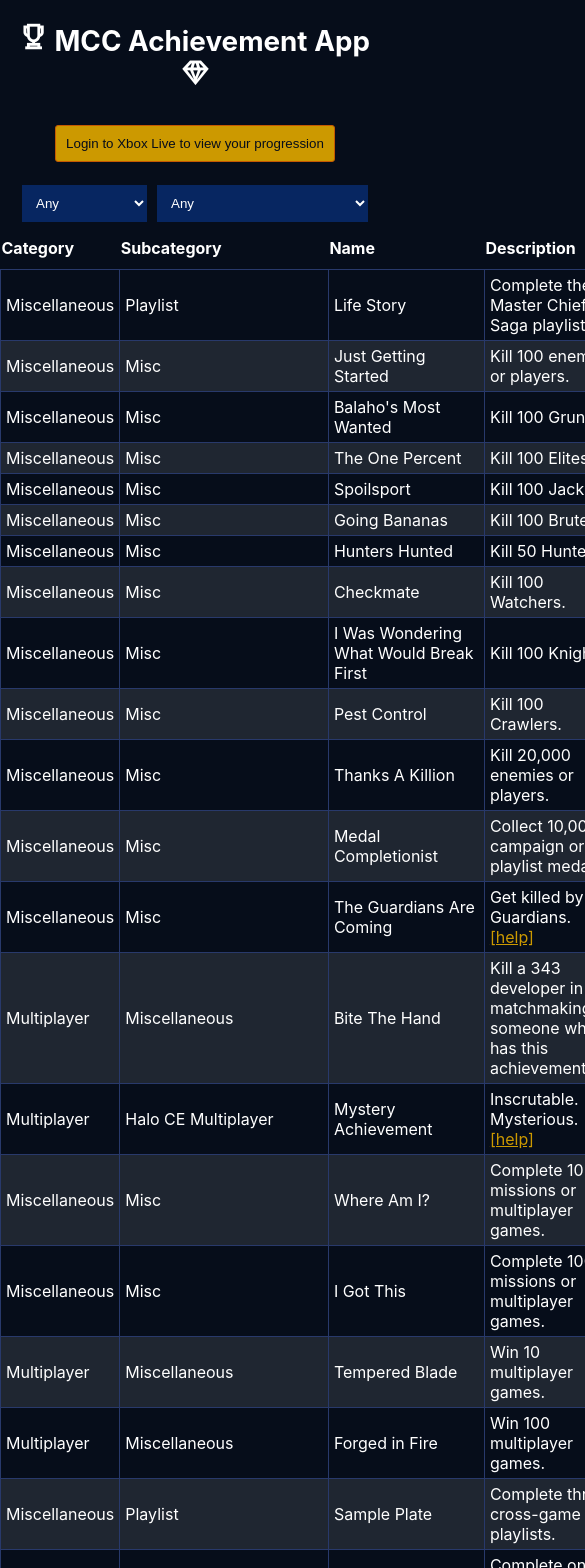
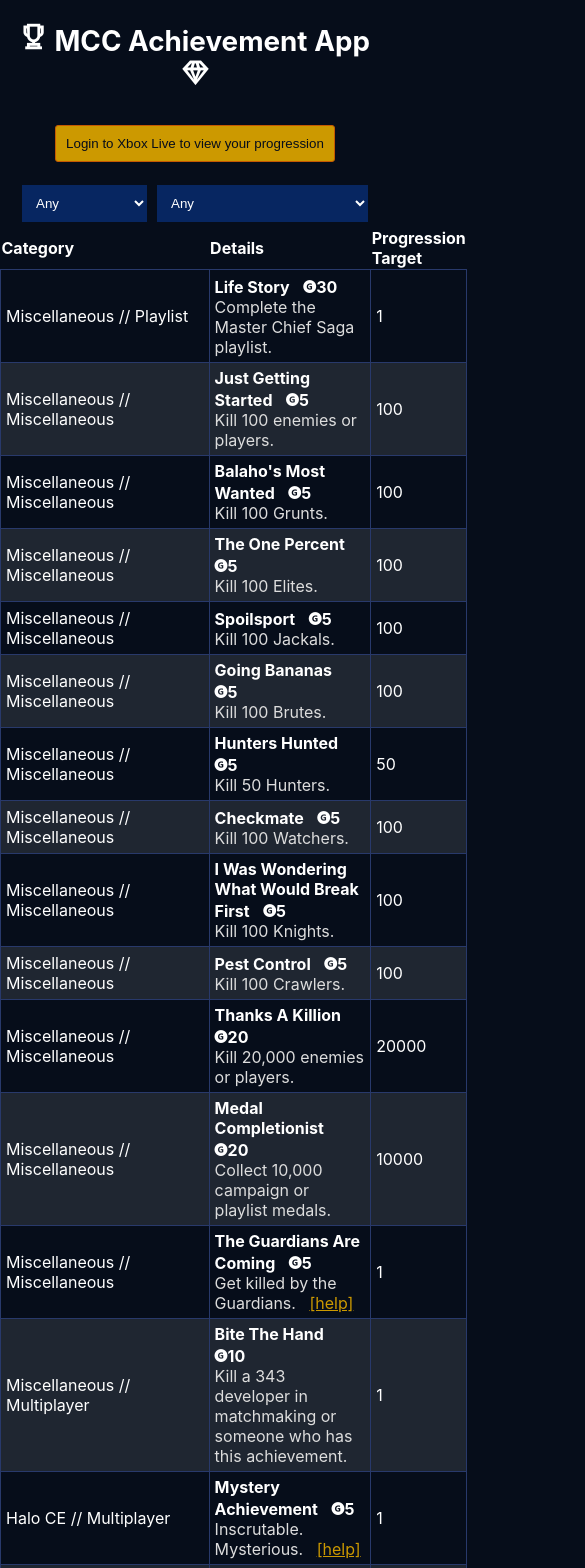
Before and after one commit to ronbrogan/MCCAchievementApp, a React (Create React App) app in the folder web/: page / in a window 390 px wide. Shown: the top 1568 px of the page, 585 px wide, since content can reach past the window. Built offline with nearby package versions, Linux system fonts and the light colour scheme.

Commit message:
Small tweaks, make table more compact for mobile

```diff
--- /dev/null
+++ b/web/src/MccConfig.ts
@@ -0,0 +1,5 @@
+export default class MccConfig
+{
+    public static ApiBase = window.location.protocol + "//api." + window.location.host + "/api/";
+    public static OauthUrl = window.location.origin + "/oauth";
+}
--- a/web/src/components/AchievementGrid/AchievementGrid.tsx
+++ b/web/src/components/AchievementGrid/AchievementGrid.tsx
@@ -29,21 +29,22 @@ interface RowContainer
 
 export default class AcheivementGrid extends React.Component<AchievementGridProps, AchievementGridState, any>
 {
-    public getDescription = (r: any)  => {
-        var html = "<span>" + r.Description + "</span>" ;
+    public getDetails = (r: any)  => {
+        var html = "<strong>" + r.Name + "</strong> &nbsp; <i class='glyph glyph-gamerscore'></i><strong>" + r.Gamerscore + "</strong><br />"
+        + "<span class='subheading'>" + r.Description + "</span>" ;
 
         if(r.GuideLink)
         {
             if(r.GuideTimestamp)
             {
                 let parts = r.GuideTimestamp.split(":").map((t: any) => parseInt(t));
-                let seconds = parts[0] * 60 + parts[1];
+                let seconds = isNaN(parts[0]) ? 0 : (parts[0] * 60) + parts[1];
 
-                html += " <a href='" + r.GuideLink + "?t=" + seconds + "'>[help]</a>";
+                html += " &nbsp; <a href='" + r.GuideLink + "?t=" + seconds + "'>[help]</a>";
             }
             else
             {
-                html += "<a href='" + r.GuideLink + "'>[help]</a>";
+                html += " &nbsp; <a href='" + r.GuideLink + "'>[help]</a>";
             }
         }
 
@@ -57,28 +58,12 @@ export default class AcheivementGrid extends React.Component<AchievementGridProp
             columns: [
                 {
                     "Header": "Category",
-                    "accessor": "Category"
+                    "accessor": r => r.Category + " // " + r.Subcategory
                 },
                 {
-                    "Header": "Subcategory",
-                    "accessor": "Subcategory"
-                },
-                {
-                    "Header": "Name",
-                    "accessor": "Name"
-                },
-                {
-                    "Header": "Description",
-                    "accessor": r => this.getDescription(r),
+                    "Header": "Details",
+                    "accessor": r => this.getDetails(r),
                     "isHtml": true
-                },
-                // {
-                //     "Header": "GuideLink",
-                //     "accessor": r => r.GuideLink + (r.GuideTimestamp ? (" @ " + r.GuideTimestamp) : "")
-                // },
-                {
-                    "Header": "Gamerscore",
-                    "accessor": "Gamerscore"
                 },
                 {
                     "Header": "Progression Target",
@@ -87,8 +72,9 @@ export default class AcheivementGrid extends React.Component<AchievementGridProp
                 },
                 {
                     "Header": "Progression",
-                    "accessor": r => r.isUnlocked ? "✅" : r.progressionSummary,
-                    "condition": r => !!r.progressionSummary
+                    "accessor": r => r.isUnlocked ? "<span title='" + r.progressionSummary +"'>✅</span>" : r.progressionSummary,
+                    "condition": r => !!r.progressionSummary,
+                    "isHtml": true
                 }
             ]
         };
--- a/web/src/components/ProgressionAuthorizer/ProgressionAuthorizer.tsx
+++ b/web/src/components/ProgressionAuthorizer/ProgressionAuthorizer.tsx
@@ -1,9 +1,11 @@
 import React from 'react';
 import MccApi from '../../services/MccApi';
+import MccConfig from '../../MccConfig';
 
 interface ProgressionAuthorizerState
 {
-    loggedIn: boolean
+    loggedIn: boolean,
+    gamertag: string
 }
 
 interface ProgressionAuthorizerProps
@@ -15,13 +17,13 @@ interface ProgressionAuthorizerProps
 export default class ProgressionAuthorizer extends React.Component<ProgressionAuthorizerProps, ProgressionAuthorizerState, any>
 {
     private loggedIn: boolean = false;
-    private oauthUrl: string = "https://login.live.com/oauth20_authorize.srf?client_id=000000004037470C&response_type=token&scope=Xboxlive.signin&redirect_uri=https://mccachievement.app/oauth";
+    private oauthUrl: string = "https://login.live.com/oauth20_authorize.srf?client_id=000000004037470C&response_type=token&scope=Xboxlive.signin&redirect_uri=" + MccConfig.OauthUrl;
 
     public constructor(props: any)
     {
         super(props);
 
-        this.state = {loggedIn: this.props.api.isAuthorized()};
+        this.state = {loggedIn: this.props.api.isAuthorized(), gamertag: this.props.api.gamertag()};
     }
 
     private loginToXboxLive = async () =>
@@ -47,7 +49,7 @@ export default class ProgressionAuthorizer extends React.Component<ProgressionAu
             }
 
             await this.props.api.authorize(token);
-            this.setState({loggedIn: this.props.api.isAuthorized()});
+            this.setState({loggedIn: this.props.api.isAuthorized(), gamertag: this.props.api.gamertag()});
             this.props.onAuthorized();
         }
     }
@@ -67,7 +69,7 @@ export default class ProgressionAuthorizer extends React.Component<ProgressionAu
 
         return (
             <div>
-                <p>Logged in to Xbox Live!</p>
+                <p>Logged in as {this.state.gamertag}</p>
                 <button onClick={this.signOut}>Sign Out</button>
             </div>
         );
--- a/web/src/index.css
+++ b/web/src/index.css
@@ -39,6 +39,10 @@ button {
   border: 1px solid #c55901;
   padding: 10px;
   border-radius: 3px;
+}
+
+.subheading {
+  color: #ddd;
 }
 
 @font-face {
--- a/web/src/services/MccApi.ts
+++ b/web/src/services/MccApi.ts
@@ -1,4 +1,4 @@
-
+import MccConfig from "../MccConfig"
 
 
 interface XboxAuthResponse
@@ -21,18 +21,13 @@ interface AchievementProgression
 
 export default class MccApi
 {
-    private apiBase = "https://api.mccachievement.app/api/";
+    private apiBase = MccConfig.ApiBase;
     private authStorageKey = "MccAuthInfo";
 
     private authInfo: XboxAuthResponse = {} as XboxAuthResponse;
 
     constructor()
     {
-        if(process.env.NODE_ENV !== "production")
-        {
-            this.apiBase = "http://mccachievement.app/api/";
-        }
-
         var json = window.localStorage.getItem(this.authStorageKey);
 
         if(json !== null)
@@ -44,6 +39,11 @@ export default class MccApi
     public isAuthorized(): boolean
     {
         return !!this.authInfo.token;
+    }
+
+    public gamertag() : string
+    {
+        return this.authInfo.gamertag;
     }
 
     async authorize(oauthToken: string) : Promise<void>
```
Also changed, not shown: web/public/data/AnnotatedMCCAchievements.json.
